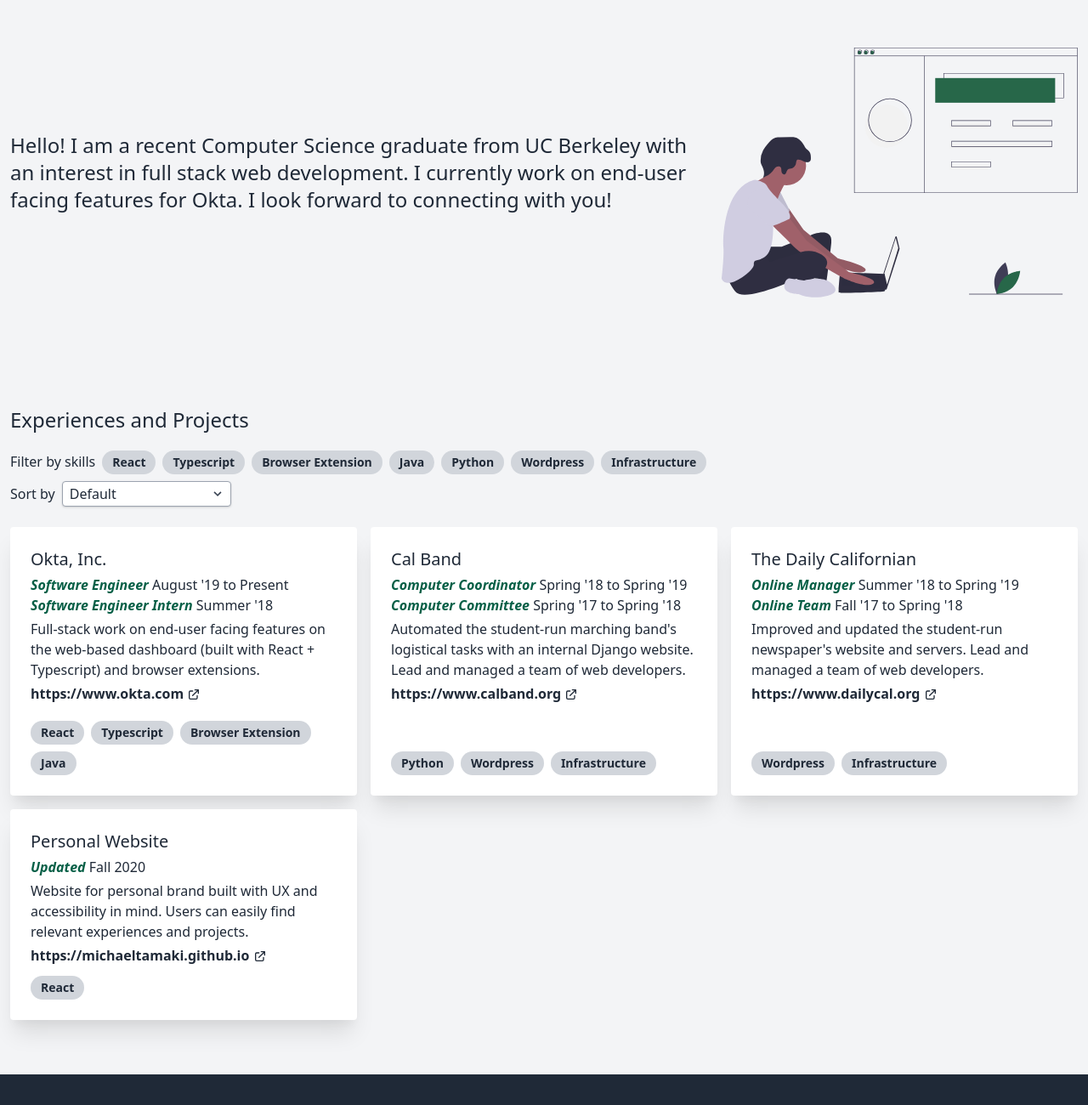
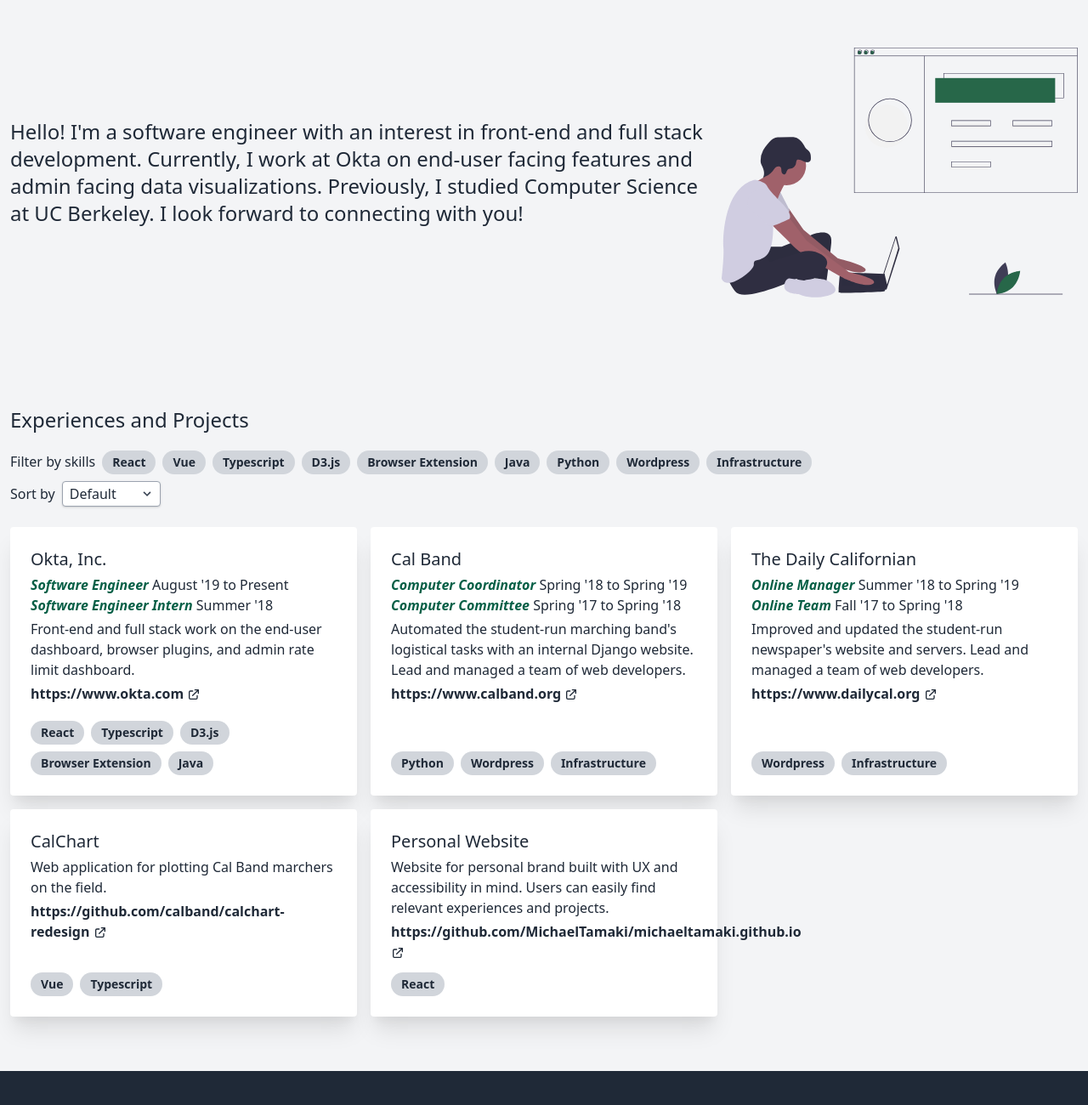
Before and after one commit to MichaelTamaki/michaeltamaki.github.io, a Gatsby site: page / in a window 1280 px wide. Shown: the part 520-1820 px from the top of the page at 85% size. Built offline with nearby package versions, Linux system fonts and the light colour scheme; Gatsby itself is replaced by a stand-in of ours.

Commit message:
2021 description updates

```diff
--- a/src/components/experiences/constants.js
+++ b/src/components/experiences/constants.js
@@ -1,6 +1,8 @@
 export const SKILLS = {
   REACT: "React",
+  VUE: "Vue",
   TYPESCRIPT: "Typescript",
+  D3: "D3.js",
   BROWSER_EXTENSION: "Browser Extension",
   JAVA: "Java",
   PYTHON: "Python",
@@ -10,8 +12,6 @@
 
 export const SORT_BY_KEYS = {
   DEFAULT: "Default",
-  TIME_DSC: "Most to Least Recent",
-  TIME_ASC: "Least to Most Recent",
   ALPHABETICAL_ASC: "Name A-Z",
   ALPHABETICAL_DSC: "Name Z-A",
 }
@@ -19,10 +19,6 @@
 export const SORT_BY_FNS = {}
 SORT_BY_FNS[SORT_BY_KEYS.DEFAULT] = (card1, card2) =>
   card1.defaultOrder - card2.defaultOrder
-SORT_BY_FNS[SORT_BY_KEYS.TIME_DSC] = (card1, card2) =>
-  card2.timeOrder - card1.timeOrder
-SORT_BY_FNS[SORT_BY_KEYS.TIME_ASC] = (card1, card2) =>
-  card1.timeOrder - card2.timeOrder
 SORT_BY_FNS[SORT_BY_KEYS.ALPHABETICAL_ASC] = (card1, card2) =>
   card1.title.localeCompare(card2.title)
 SORT_BY_FNS[SORT_BY_KEYS.ALPHABETICAL_DSC] = (card1, card2) =>
@@ -37,15 +33,15 @@
       { name: "Software Engineer Intern", date: "Summer '18" },
     ],
     description:
-      "Full-stack work on end-user facing features on the web-based dashboard (built with React + Typescript) and browser extensions.",
+      "Front-end and full stack work on the end-user dashboard, browser plugins, and admin rate limit dashboard.",
     skills: [
       SKILLS.REACT,
       SKILLS.TYPESCRIPT,
+      SKILLS.D3,
       SKILLS.BROWSER_EXTENSION,
       SKILLS.JAVA,
     ],
     defaultOrder: 0,
-    timeOrder: 3,
   },
   {
     title: "Cal Band",
@@ -58,7 +54,6 @@
       "Automated the student-run marching band's logistical tasks with an internal Django website. Lead and managed a team of web developers.",
     skills: [SKILLS.PYTHON, SKILLS.WORDPRESS, SKILLS.INFRASTRUCTURE],
     defaultOrder: 1,
-    timeOrder: 1,
   },
   {
     title: "The Daily Californian",
@@ -71,16 +66,20 @@
       "Improved and updated the student-run newspaper's website and servers. Lead and managed a team of web developers.",
     skills: [SKILLS.WORDPRESS, SKILLS.INFRASTRUCTURE],
     defaultOrder: 2,
-    timeOrder: 0,
+  },
+  {
+    title: "CalChart",
+    link: "https://github.com/calband/calchart-redesign",
+    description: "Web application for plotting Cal Band marchers on the field.",
+    skills: [SKILLS.VUE, SKILLS.TYPESCRIPT],
+    defaultOrder: 3,
   },
   {
     title: "Personal Website",
-    link: "https://michaeltamaki.github.io",
-    positions: [{ name: "Updated", date: "Fall 2020" }],
+    link: "https://github.com/MichaelTamaki/michaeltamaki.github.io",
     description:
       "Website for personal brand built with UX and accessibility in mind. Users can easily find relevant experiences and projects.",
     skills: [SKILLS.REACT],
-    defaultOrder: 3,
-    timeOrder: 2,
+    defaultOrder: 4,
   },
 ]
--- a/src/components/summary/Summary.js
+++ b/src/components/summary/Summary.js
@@ -6,9 +6,10 @@
     <div className="container mx-auto my-16 sm:my-32 px-3 flex flex-col sm:flex-row items-center content-center">
       <div className="flex-auto sm:w-2/3 pr-3">
         <h2 className="text-2xl">
-          Hello! I am a recent Computer Science graduate from UC Berkeley with
-          an interest in full stack web development. I currently work on
-          end-user facing features for Okta. I look forward to connecting with
+          Hello! I&apos;m a software engineer with an interest in front-end and
+          full stack development. Currently, I work at Okta on end-user facing
+          features and admin facing data visualizations. Previously, I studied
+          Computer Science at UC Berkeley. I look forward to connecting with
           you!
         </h2>
       </div>
@@ -18,5 +19,4 @@
     </div>
   )
 }
-
 export default Summary
--- a/src/pages/index.css
+++ b/src/pages/index.css
@@ -43,6 +43,6 @@
 
 @screen lg {
   .card-container {
-    grid-template-columns: repeat(auto-fill, minmax(365px, 1fr));
+    grid-template-columns: repeat(auto-fill, minmax(375px, 1fr));
   }
 }
```
